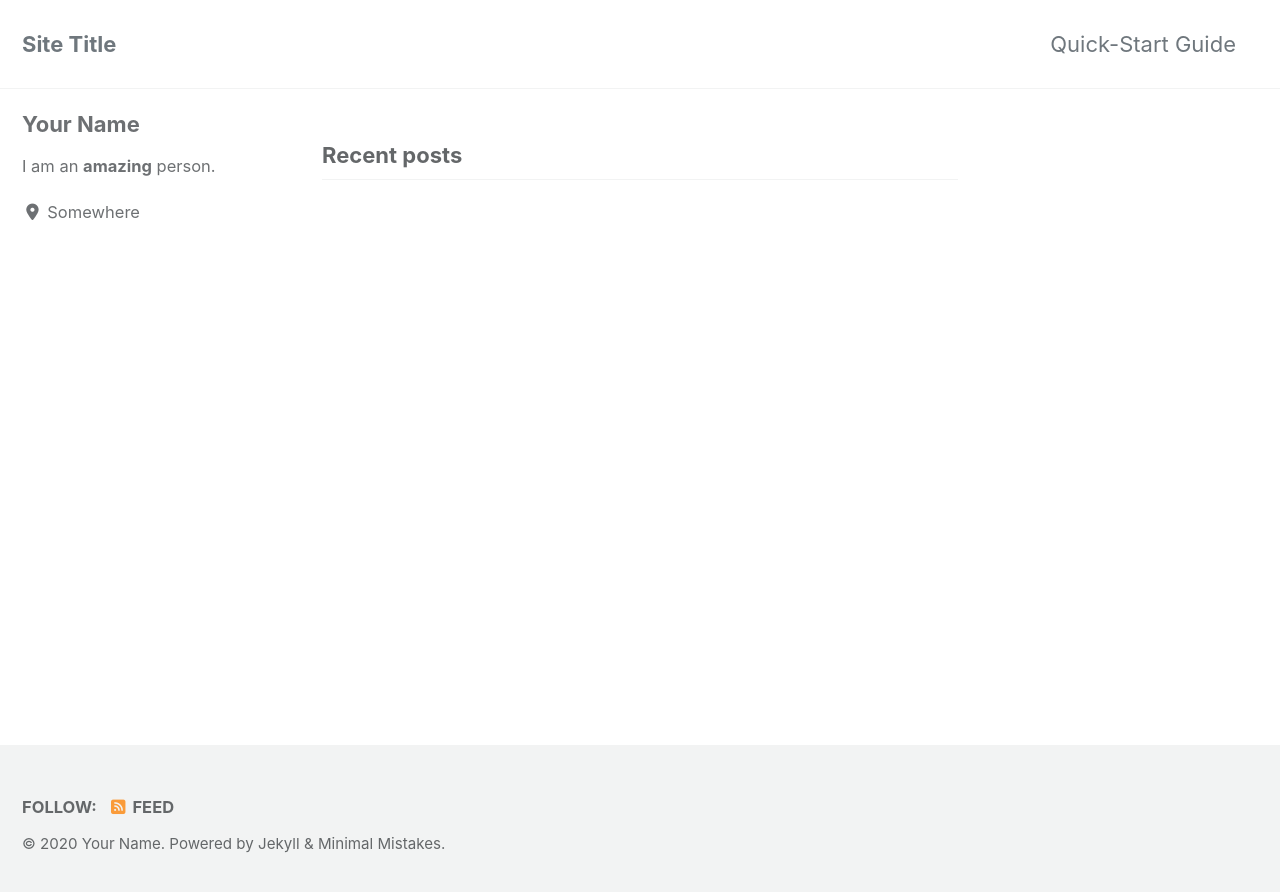
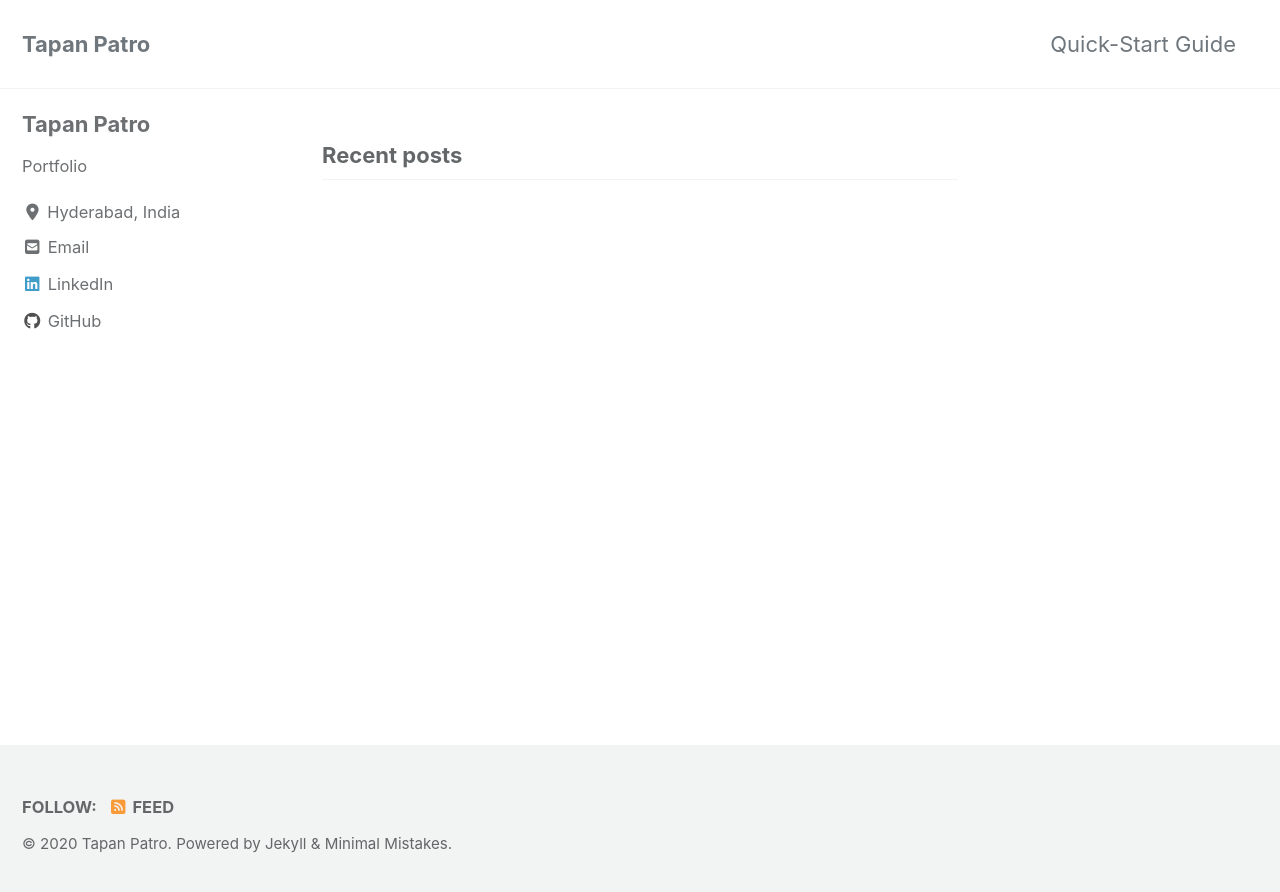
Before and after one commit to tapanKumarPatro/tapanpatro.github.io, a Jekyll site: the page built from index.html, in a window 1280 px wide. Shown: the top 892 px of the page. Built offline with Jekyll 4.4.1, drawn with Linux system fonts in a browser that asks for light colours; cached includes are drawn as plain includes; nearby versions of some CDN libraries; the list of posts is cut into pages by our own code.

Commit message:
Some config changes

```diff
--- a/_config.yml
+++ b/_config.yml
@@ -16,11 +16,11 @@ minimal_mistakes_skin    : "default" # "air", "aqua", "contrast", "dark", "dirt"
 
 # Site Settings
 locale                   : "en-US"
-title                    : "Site Title"
+title                    : "Tapan Patro"
 title_separator          : "-"
 subtitle                 : # site tagline that appears below site title in masthead
-name                     : "Your Name"
-description              : "An amazing website."
+name                     : "Tapan Patro"
+description              : "Portfolio"
 url                      : # the base hostname & protocol for your site e.g. "https://mmistakes.github.io"
 baseurl                  : # the subpath of your site, e.g. "/blog"
 repository               : # GitHub username/repo-name e.g. "mmistakes/minimal-mistakes"
@@ -93,11 +93,14 @@ analytics:
 
 # Site Author
 author:
-  name             : "Your Name"
+  name             : "Tapan Patro"
   avatar           : # path of avatar image, e.g. "/assets/images/bio-photo.jpg"
-  bio              : "I am an **amazing** person."
-  location         : "Somewhere"
-  email            :
+  bio              : "Portfolio"
+  location         : "Hyderabad, India "
+  github           : "https://github.com/tapanKumarPatro"
+  email            : "tapankumarpatro05@gmail.com"
+  linkedin         : "https://www.linkedin.com/in/tapankpatro/"
+
   links:
     - label: "Email"
       icon: "fas fa-fw fa-envelope-square"
@@ -279,3 +282,14 @@ defaults:
       comments: # true
       share: true
       related: true
+  # _pages
+  - scope:
+      path: ""
+      type: pages
+    values:
+      layout: single
+      author_profile: true
+      # read_time: true
+      # comments: # true
+      # share: true
+      # related: true
```
Also changed, not shown: 1 other file.
